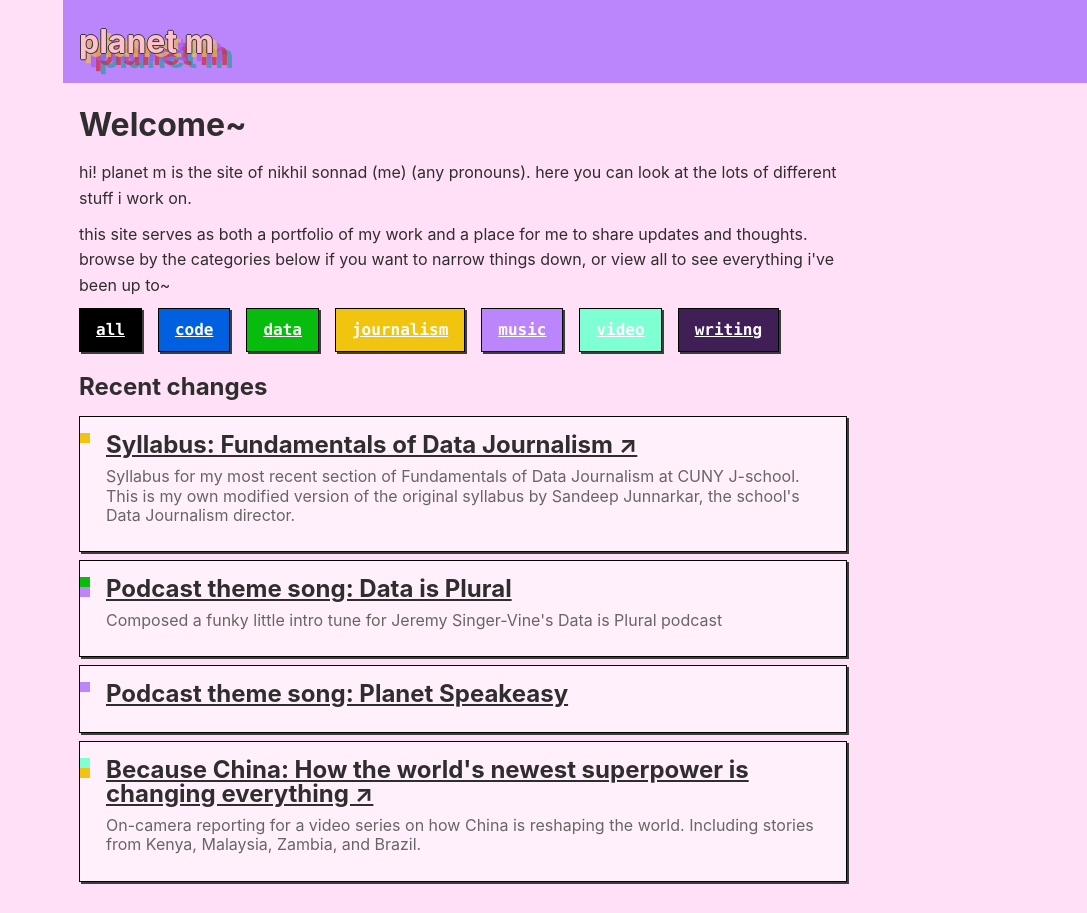
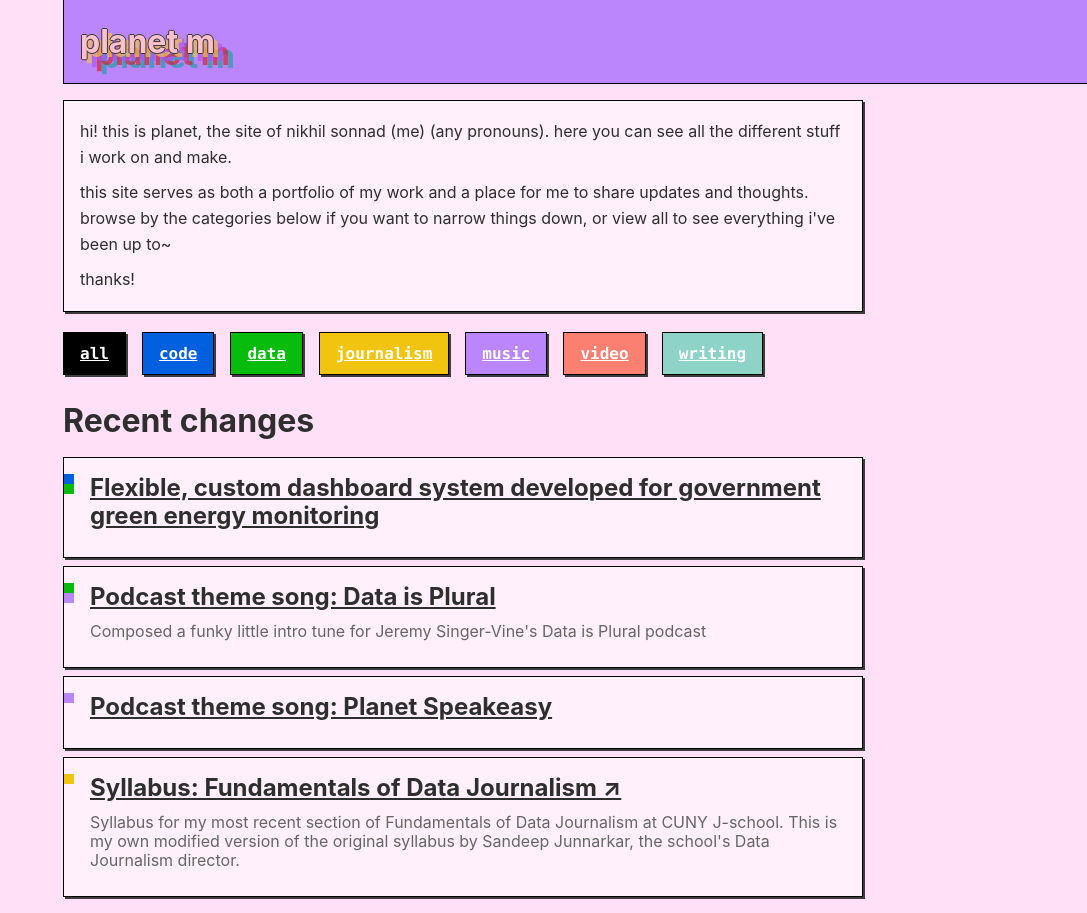
Before and after one commit to nsonnad/otherdimensionalclub, an Eleventy site: page src/index.njk in a window 1280 px wide. Shown: the whole page, without its empty margins (193-1280 px from the left). Built offline with nearby package versions, Linux system fonts and the light colour scheme; Eleventy itself is replaced by a stand-in of ours; files that its build step writes are made by us from their sources.

Commit message:
add optimiser note and some style tweaks

```diff
--- a/package.json
+++ b/package.json
@@ -5,7 +5,7 @@
   "scripts": {
     "build": "eleventy",
     "serve": "eleventy --serve",
-    "new": "11ty-np"
+    "new-post": "11ty-np"
   },
   "keywords": [],
   "author": "",
--- a/src/_includes/layouts/note.njk
+++ b/src/_includes/layouts/note.njk
@@ -1,8 +1,8 @@
 ---
 layout: default
 ---
-<h1>{{ title }}</h1>
+<div class="note-content">
+  <h1>{{ title }}</h1>
 
-<div class="note-content">
   {{ content | safe }}
 </div>
--- a/src/_includes/note-stream.njk
+++ b/src/_includes/note-stream.njk
@@ -1,17 +1,17 @@
-<div class="note">
+<div class="note-stream-item">
   <div class="color-strips">
     {% for category in note.data.categories %}
       <div class="color-strip category-{{ category }}"></div>
     {% endfor %}
   </div>
-  <div class="note-content">
-    <h2 class="note-title">
+  <div class="note-stream-content">
+    <h2 class="note-stream-title">
       {% if note.data.external %}
             <a href="{{ note.data.url }}" target="_blank">{{ note.data.title }} &#8599;</a> <!-- ASCII arrow pointing up and to the right -->
       {% else %}
         <a href="{{ note.url }}">{{ note.data.title }}</a>
       {% endif %}
     </h2>
-    <p class="note-description">{{ note.data.description }}</p>
+    <p class="note-stream-description">{{ note.data.description }}</p>
   </div>
 </div>
--- a/src/assets/main.css
+++ b/src/assets/main.css
@@ -4,14 +4,18 @@
   --success-color: #07bc0c;
   --warning-color: #f1c40f;
   --accent-color: #bb86fc;
-  --accent-color-2: aquamarine;
-  --accent-color-3: #401f56;
+  --accent-color-2: #fb8072;
+  --accent-color-3: #8dd3c7;
   --accent-color-4: hsla(176, 95%, 26%, 1);
   --color-bg: hsla(317, 100%, 94%, 1);
   --color-bg-ligthened: hsla(317, 100%, 97%, 1);
   --color-logo: pink;
   --color-text: hsla(0, 0%, 18%, 1);
   --font-mono: monaco, Consolas, Lucida Console, monospace;
+  --box-box-shadow: 2px 2px 0 #3d3d3d;
+  --box-padding: 0.5rem 1rem;
+  --box-border: 1px solid black;
+  --box-bg: var(--color-bg-ligthened);
 }
 
 /* Minimal CSS reset */
@@ -33,6 +37,18 @@ body {
   line-height: 1.6;
 }
 
+img {
+  max-width: 100%;
+}
+
+ul {
+  padding-left: 2em;
+}
+
+li {
+  padding: 4px 0;
+}
+
 a {
   color: inherit;
 }
@@ -47,6 +63,8 @@ header {
   margin-left: 20%;
   color: var(--color-logo);
   padding: 1rem;
+  border-left: 1px solid black;
+  border-bottom: 1px solid black;
 }
 
 header h1 {
@@ -78,17 +96,17 @@ header .logo a {
 
 .category-nav li a {
   display: block;
-  box-shadow: 2px 2px 0 #3d3d3d;
-  padding: 0.5rem 1rem;
   color: #fff; /* Ensure text is visible */
-  border: 1px solid black;
+  box-shadow: var(--box-box-shadow);
+  padding: var(--box-padding);
+  border: var(--box-border);
 }
 
 /* Responsive single column layout */
 main {
   max-width: 800px;
   margin: 0 auto;
-  padding: 1rem;
+  padding: 1rem 0;
 }
 
 @media (min-width: 768px) {
@@ -109,13 +127,13 @@ main {
   margin-top: 10px;
 }
 
-.note {
+.note-stream-item {
   display: flex;
   background-color: var(--color-bg-ligthened);
   padding: 16px 16px 16px 0;
   position: relative;
-  box-shadow: 2px 2px 0 #3d3d3d;
-  border: 1px solid #000;
+  box-shadow: var(--box-box-shadow);
+  border: var(--box-border);
   box-sizing: border-box;
 }
 
@@ -132,24 +150,42 @@ main {
   flex: 1; /* Each strip takes up equal space */
 }
 
-.note-title {
+.note-stream-title {
   margin-bottom: 10px;
   padding: 0;
-  line-height: 1em;
+  line-height: 1.2em;
 }
 
-.note-title a {
+.note-stream-title a {
   font-size: 1.5rem;
 }
 
-.note-description {
+.note-stream-description {
   font-size: 1rem;
   line-height: 1.2em;
   color: #666;
 }
 
-.note-content {
+.note-stream-content {
   flex: 1;
+}
+
+/* INDIVIDUAL NOTES */
+div.note-content {
+  background-color: var(--box-bg);
+  box-shadow: var(--box-box-shadow);
+  border: var(--box-border);
+  padding: var(--box-padding);
+  margin-bottom: 1rem;
+}
+
+div.note-content h1 {
+  line-height: 1.1em;
+  margin: 0.4em 0;
+}
+
+div.note-content h3 {
+  line-height: 2em;
 }
 
 /* Pagination styles */
--- a/src/index.njk
+++ b/src/index.njk
@@ -3,10 +3,10 @@ layout: default
 title: Home
 ---
 
-<h1>Welcome~</h1>
+<div class="note-content">
 <p>
-hi! planet m is the site of nikhil sonnad (me) (any pronouns). here you can look at the lots of different
-stuff i work on.
+hi! this is planet, the site of nikhil sonnad (me) (any pronouns). here you can see all the different
+stuff i work on and make.
 </p>
 <p>
 this site serves as both a portfolio of my work and a place for me to share
@@ -14,9 +14,12 @@ updates and thoughts. browse by the categories below if you want to narrow
 things down, or view all to see everything i've been up to~
 </p>
 
+<p>thanks!</p>
+</div>
+
 {% include "category-nav.njk" %}
 
-<h2>Recent changes</h2>
+<h1>Recent changes</h1>
 <div class="recent-notes note-stream">
   {% for note in collections.recentNotes %}
     {% include "note-stream.njk" %}
--- /dev/null
+++ b/src/notes/flexible,-custom-dashboard-system-developed-for-government-green-energy-monitoring.md
@@ -0,0 +1,37 @@
+---
+layout: note
+title: Flexible, custom dashboard system developed for government green energy
+  monitoring
+date: 2024-10-17
+description:
+medium:
+tags:
+external:
+categories:
+  - code
+  - data
+---
+
+[Optimiser](https://optimiserenergy.com/) is contracted by the state of Massachussetts to create dashboards that allow state officials to monitor energy usage for government buildings and infrastructure. Optimiser came to me looking to replace a set of legacy Tableau dashboards with a custom, in-house solution.
+
+I designed and developed a fully custom, interactive, and highly flexible dashboard system in JavaScript, using D3.js and vega-lite. I worked closely with Optimiser to design dashboards that give users the data and insights they needed as clearly as possible, and to develop a system that is customizable, responsive, and future-proof.
+
+<figure>
+    <img src="/assets/img/focus-dashboard-1.png" alt="Dashboard sample" />
+    <figcaption>Screenshot of the "Overview" dashboard page.</figcaption>
+</figure>
+
+### Outcome
+
+- **Much more effective data communication:** The original system contained many redundant and confusing dashboards and tables. Users did not know where to find the information they wanted. After extensive interviews with many different types of users, I along with the Optimiser team developed much more streamlined visualizations, dashboards, and tables, bringing 20+ separate pages down to just a few, each organized around a clear purpose and communicating even more data than before.
+- **Vast performance improvements:** The Tableau system was very slow on both initial data load and interacting with the data. The new system initial load is significantly reduced and data interaction is instant.
+- **Flexible, future-proof system:** My solution allows Optimiser to declare complex, feature-rich dashboards using JSON. With only a JSON config file and no additional code, they can create interactive dashboards to display data in different ways and for different client needs.
+- **High code standards:** Self-contained, unit-tested custom JavaScript solution that communicates directly with Optimiser's database and has no dependency on the client's other front-end code.
+- **Further notable features**:
+  - Ability to use the full capabilities of [vega-lite](https://vega.github.io/vega-lite/docs/) in dashboards, allowing for a vast array of visualization options
+  - Highly customizable and performant pivot table system allowing users to do dynamic, on-the-fly aggregation
+  - Declare any number of filters for any fields present in the data, which can then be applied instantly by users
+  - Improved navigation between dashboards and reports
+  - Dynamic URLs that capture the current state of dashboard filters and settings, allowing users to share specific views
+  - Export current view of data or raw data as CSV for further analysis
+  - Export charts as images
```
Also changed, not shown: meta/concept.md (+7 -0 lines), meta/summary.md (+15 -1 lines), src/assets/img/focus-dashboard-1.png (added), 1 other file.
